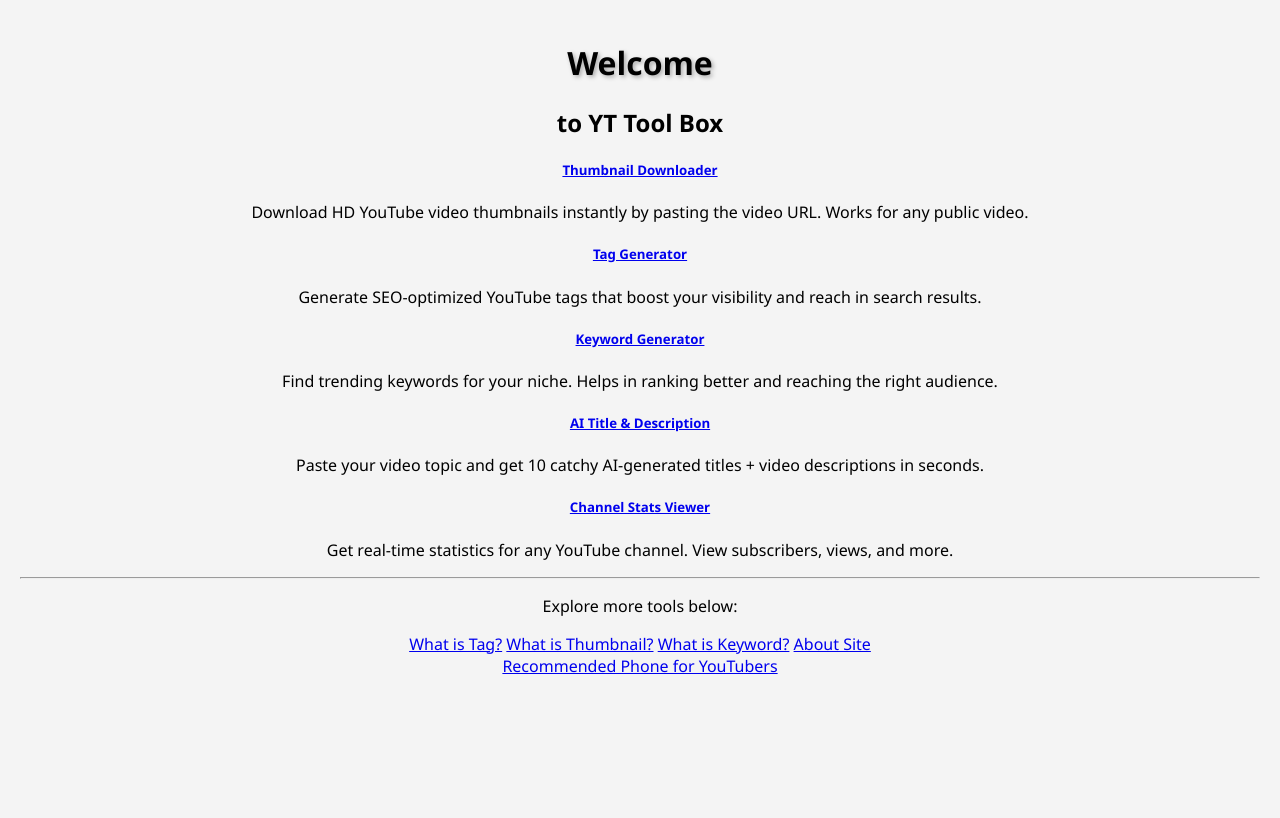
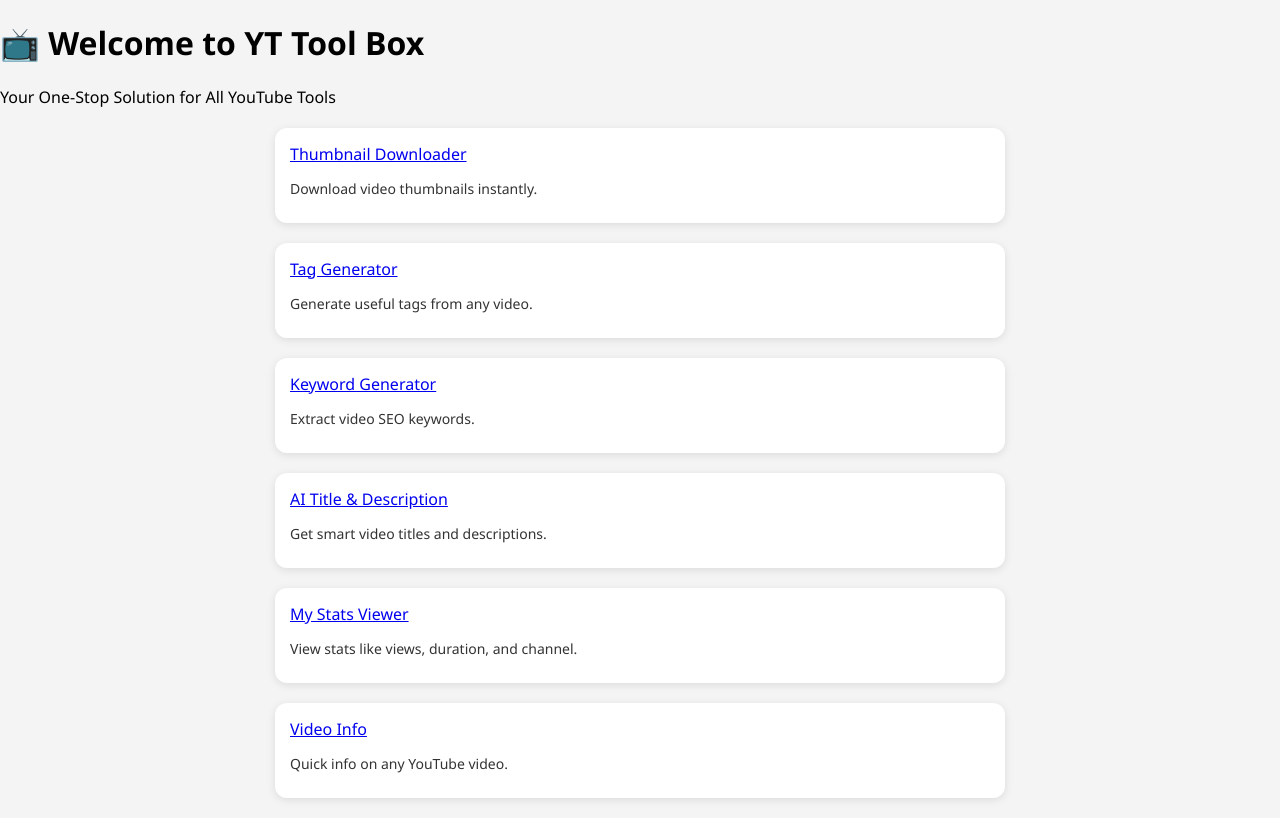
Before and after one commit to sandeep780049/yt-tool-box, a Flask app: page / in a window 1280 px wide. Shown: the part 96-914 px from the top of the page. Before the commit the page ends 770 px from the top, so only its background shows below. Run offline with Flask 3, Linux system fonts and the light colour scheme; some libraries are stand-ins or nearby versions.

Commit message:
Update index.html

```diff
--- a/templates/index.html
+++ b/templates/index.html
@@ -1,81 +1,17 @@
+<!-- templates/index.html -->
 {% extends "layout.html" %}
+{% block content %}
+<div class="welcome-box">
+    <h1 class="welcome-heading">📺 Welcome to <span class="highlight">YT Tool Box</span></h1>
+    <p class="subheading">Your One-Stop Solution for All YouTube Tools</p>
+</div>
 
-{% block title %}Home - YT Tool Box{% endblock %}
-
-{% block content %}
-<div class="container mt-5 text-center">
-    <h1 class="display-4 text-danger" style="text-shadow: 2px 2px 4px #aaa;">Welcome</h1>
-    <h2 class="mb-5 text-dark">to YT Tool Box</h2>
-
-    <div class="row row-cols-1 row-cols-md-2 g-4">
-        <div class="col">
-            <div class="card h-100 border-danger">
-                <div class="card-body">
-                    <h5 class="card-title">
-                        <a href="{{ url_for('thumbnail') }}" class="text-danger text-decoration-none">Thumbnail Downloader</a>
-                    </h5>
-                    <p class="card-text text-muted">Download HD YouTube video thumbnails instantly by pasting the video URL. Works for any public video.</p>
-                </div>
-            </div>
-        </div>
-
-        <div class="col">
-            <div class="card h-100 border-success">
-                <div class="card-body">
-                    <h5 class="card-title">
-                        <a href="{{ url_for('tags') }}" class="text-success text-decoration-none">Tag Generator</a>
-                    </h5>
-                    <p class="card-text text-muted">Generate SEO-optimized YouTube tags that boost your visibility and reach in search results.</p>
-                </div>
-            </div>
-        </div>
-
-        <div class="col">
-            <div class="card h-100 border-primary">
-                <div class="card-body">
-                    <h5 class="card-title">
-                        <a href="{{ url_for('keywords') }}" class="text-primary text-decoration-none">Keyword Generator</a>
-                    </h5>
-                    <p class="card-text text-muted">Find trending keywords for your niche. Helps in ranking better and reaching the right audience.</p>
-                </div>
-            </div>
-        </div>
-
-        <div class="col">
-            <div class="card h-100 border-info">
-                <div class="card-body">
-                    <h5 class="card-title">
-                        <a href="{{ url_for('ai') }}" class="text-info text-decoration-none">AI Title & Description</a>
-                    </h5>
-                    <p class="card-text text-muted">Paste your video topic and get 10 catchy AI-generated titles + video descriptions in seconds.</p>
-                </div>
-            </div>
-        </div>
-
-        <div class="col">
-            <div class="card h-100 border-warning">
-                <div class="card-body">
-                    <h5 class="card-title">
-                        <a href="{{ url_for('stats') }}" class="text-warning text-decoration-none">Channel Stats Viewer</a>
-                    </h5>
-                    <p class="card-text text-muted">Get real-time statistics for any YouTube channel. View subscribers, views, and more.</p>
-                </div>
-            </div>
-        </div>
-    </div>
-
-    <hr class="my-5">
-
-    <div class="mt-4">
-        <p>Explore more tools below:</p>
-        <a href="{{ url_for('what_is_tag') }}" class="btn btn-outline-danger m-2">What is Tag?</a>
-        <a href="{{ url_for('what_is_thumbnail') }}" class="btn btn-outline-primary m-2">What is Thumbnail?</a>
-        <a href="{{ url_for('what_is_keyword') }}" class="btn btn-outline-success m-2">What is Keyword?</a>
-        <a href="{{ url_for('about_site') }}" class="btn btn-outline-dark m-2">About Site</a>
-    </div>
-
-    <div class="mt-5">
-        <a href="https://amzn.to/45q05Uz" target="_blank" class="btn btn-danger">Recommended Phone for YouTubers</a>
-    </div>
+<div class="tools-container">
+    <div class="tool-card"><a href="/thumbnail">Thumbnail Downloader</a><p>Download video thumbnails instantly.</p></div>
+    <div class="tool-card"><a href="/tags">Tag Generator</a><p>Generate useful tags from any video.</p></div>
+    <div class="tool-card"><a href="/keywords">Keyword Generator</a><p>Extract video SEO keywords.</p></div>
+    <div class="tool-card"><a href="/ai">AI Title & Description</a><p>Get smart video titles and descriptions.</p></div>
+    <div class="tool-card"><a href="/stats">My Stats Viewer</a><p>View stats like views, duration, and channel.</p></div>
+    <div class="tool-card"><a href="/video_info">Video Info</a><p>Quick info on any YouTube video.</p></div>
 </div>
 {% endblock %}
```
